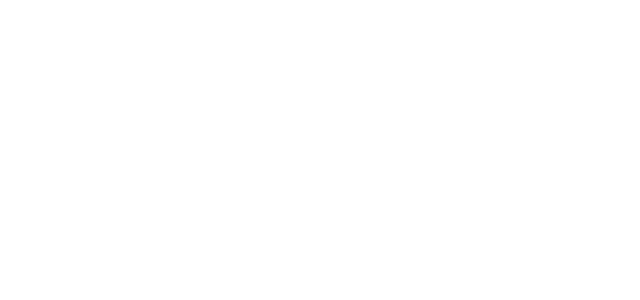
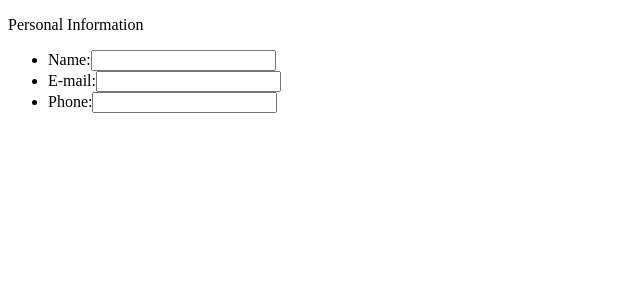
Before and after one commit to Sheishori/cv-creator, a React (Create React App) app: page / in a window 1280 px wide. Shown: the top 300 px of the page, without its empty margins (0-640 px from the left). Built offline with nearby package versions, Linux system fonts and the light colour scheme.

Commit message:
Add a form in PersonalInfo component

```diff
--- a/src/components/PersonalInfo.js
+++ b/src/components/PersonalInfo.js
@@ -2,7 +2,25 @@
 
 class PersonalInfo extends React.Component {
 	render() {
-		return <div id='PersonalInfo'></div>;
+		return (
+			<form id='PersonalInfo'>
+				<p>Personal Information</p>
+				<ul>
+					<li>
+						<label htmlFor='name'>Name:</label>
+						<input type='text' name='name' />
+					</li>
+					<li>
+						<label htmlFor='email'>E-mail:</label>
+						<input type='text' name='email' />
+					</li>
+					<li>
+						<label htmlFor='phone'>Phone:</label>
+						<input type='text' name='phone' />
+					</li>
+				</ul>
+			</form>
+		);
 	}
 }
 
```
